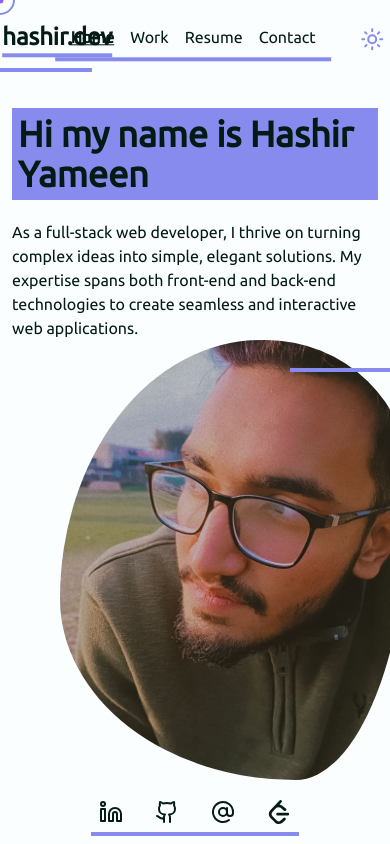
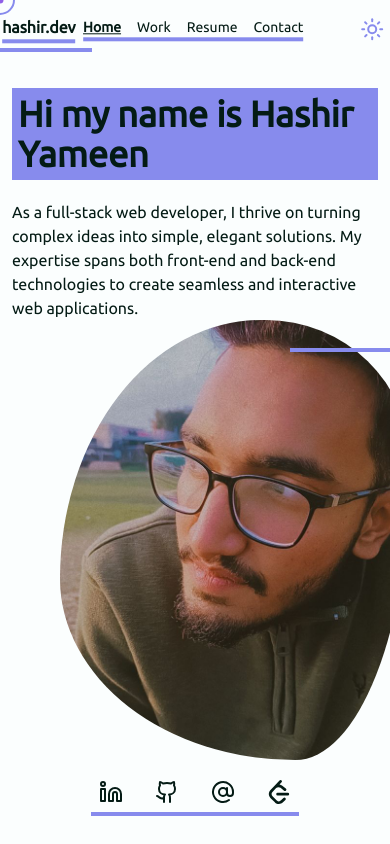
Before and after one commit to HashirY/portfolio, a React (Vite) app: page / in a window 390 px wide. Built offline with nearby package versions, Linux system fonts and the light colour scheme.

Commit message:
navbar acc to mobile

```diff
--- a/src/components/Navbar.jsx
+++ b/src/components/Navbar.jsx
@@ -13,7 +13,7 @@ const Navbar = ({ setCurrentPage }) => {
         transition={{ duration: 4, repeat: Infinity }}
         whileHover={{ y: 0, x: 0 }} // Stop animation on hover
       >
-        <h1 className="font-bold text-2xl">
+        <h1 className="font-bold lg:text-2xl sm:text-md">
           <span>hashir</span>
           <span>.</span>
           <span>dev</span>
@@ -21,7 +21,7 @@ const Navbar = ({ setCurrentPage }) => {
         </h1>
       </motion.div>
       <motion.div
-        className=" cursor-none hover:cursor-none border-b-4  border-secondary flex gap-x-4 px-4 py-2 "
+        className=" cursor-none hover:cursor-none border-b-4  border-secondary flex gap-x-4 lg:px-4 sm:px-2 lg:py-2 sm:py-1 text-sm"
         animate={{ y: [0, -3, 0], x: [0, -2, 0] }} // Animation for translateY
         transition={{ duration: 4, repeat: Infinity }}
         whileHover={{ y: 0, x: 0 }} // Stop animation on hover
```
